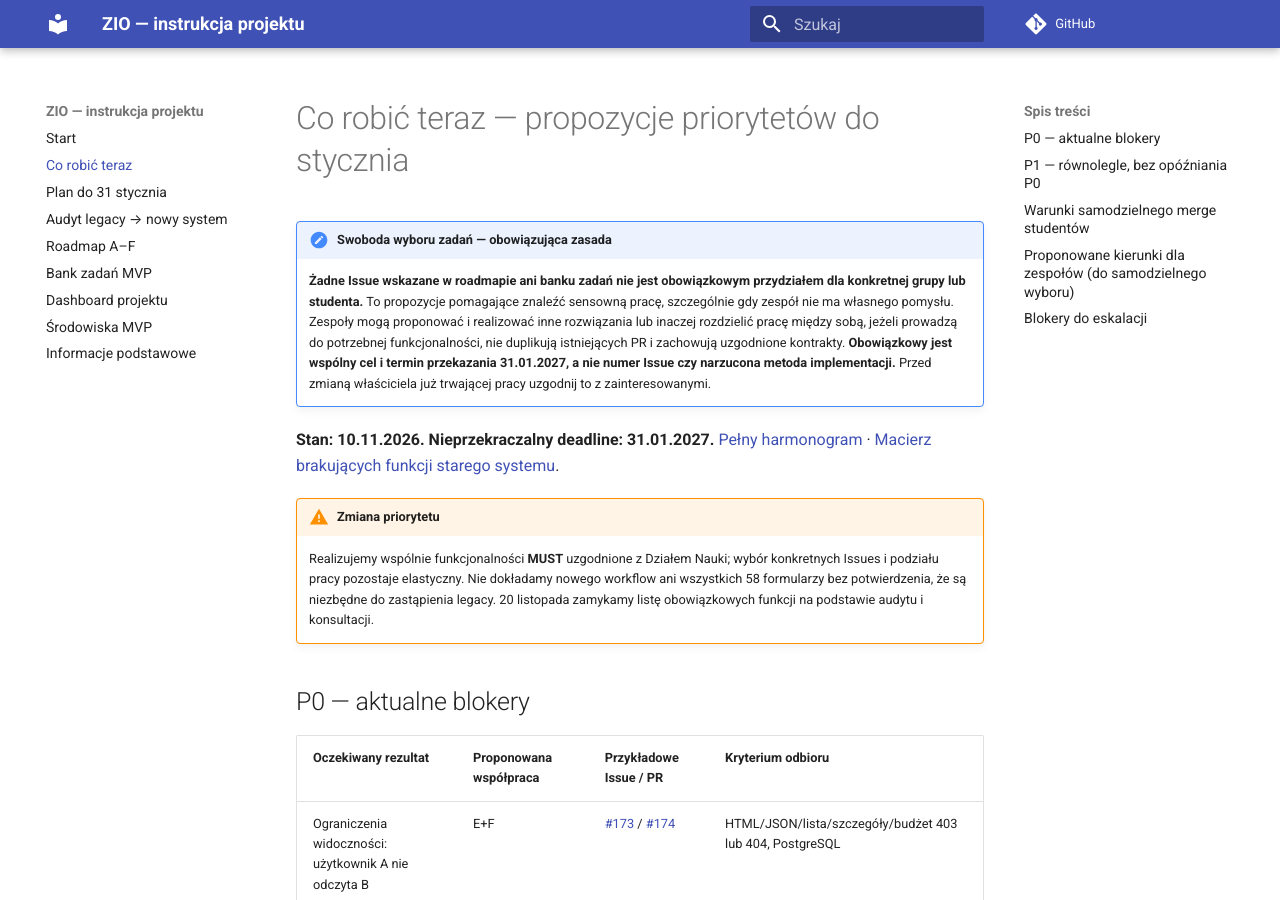
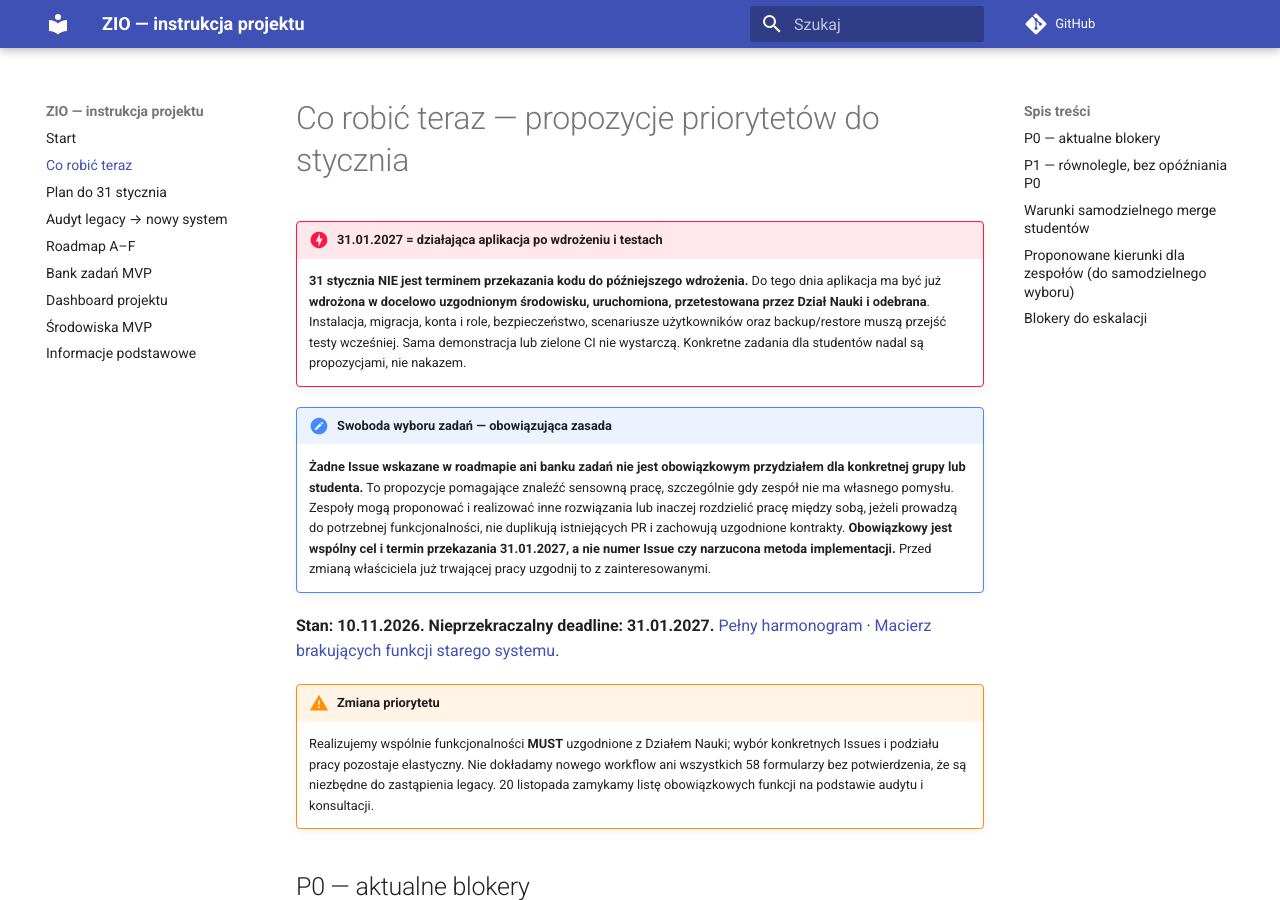
Before and after one commit to zio-wi-pb-mc/pb-science-office-manual, an MkDocs documentation site: the page built from manual/16-propozycje-zadan-po-audycie.md, in a window 1280 px wide and 900 px high. Built offline with MkDocs 1.6.1 and Material for MkDocs 9.7.7, drawn with Linux system fonts in a browser that asks for light colours; comment, search, counter and statistics services are not loaded.

Commit message:
docs: define Jan 31 as deployed tested and accepted system

```diff
--- a/manual/16-propozycje-zadan-po-audycie.md
+++ b/manual/16-propozycje-zadan-po-audycie.md
@@ -1,4 +1,7 @@
 # Co robić teraz — propozycje priorytetów do stycznia
+
+!!! danger "31.01.2027 = działająca aplikacja po wdrożeniu i testach"
+    **31 stycznia NIE jest terminem przekazania kodu do późniejszego wdrożenia.** Do tego dnia aplikacja ma być już **wdrożona w docelowo uzgodnionym środowisku, uruchomiona, przetestowana przez Dział Nauki i odebrana**. Instalacja, migracja, konta i role, bezpieczeństwo, scenariusze użytkowników oraz backup/restore muszą przejść testy wcześniej. Sama demonstracja lub zielone CI nie wystarczą. Konkretne zadania dla studentów nadal są propozycjami, nie nakazem.
 
 !!! important "Swoboda wyboru zadań — obowiązująca zasada"
     **Żadne Issue wskazane w roadmapie ani banku zadań nie jest obowiązkowym przydziałem dla konkretnej grupy lub studenta.** To propozycje pomagające znaleźć sensowną pracę, szczególnie gdy zespół nie ma własnego pomysłu. Zespoły mogą proponować i realizować inne rozwiązania lub inaczej rozdzielić pracę między sobą, jeżeli prowadzą do potrzebnej funkcjonalności, nie duplikują istniejących PR i zachowują uzgodnione kontrakty. **Obowiązkowy jest wspólny cel i termin przekazania 31.01.2027, a nie numer Issue czy narzucona metoda implementacji.** Przed zmianą właściciela już trwającej pracy uzgodnij to z zainteresowanymi.
```
